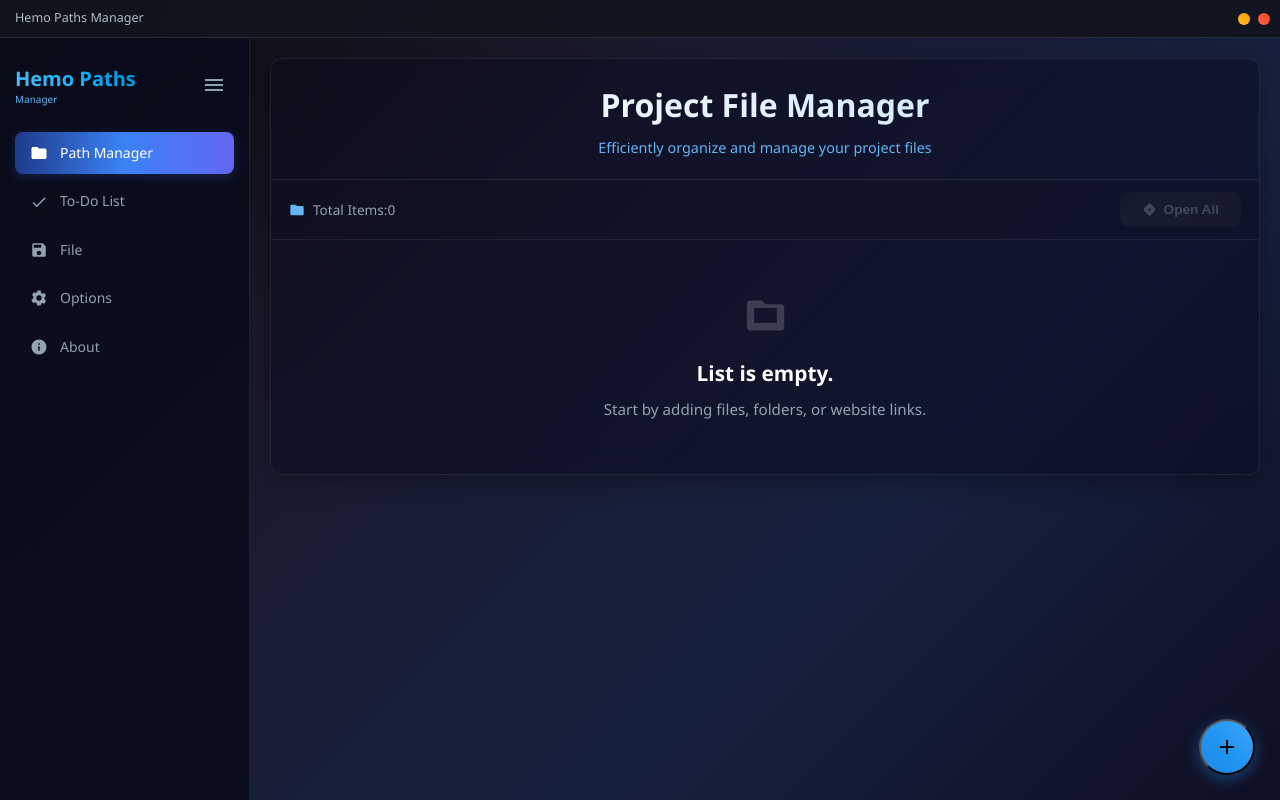
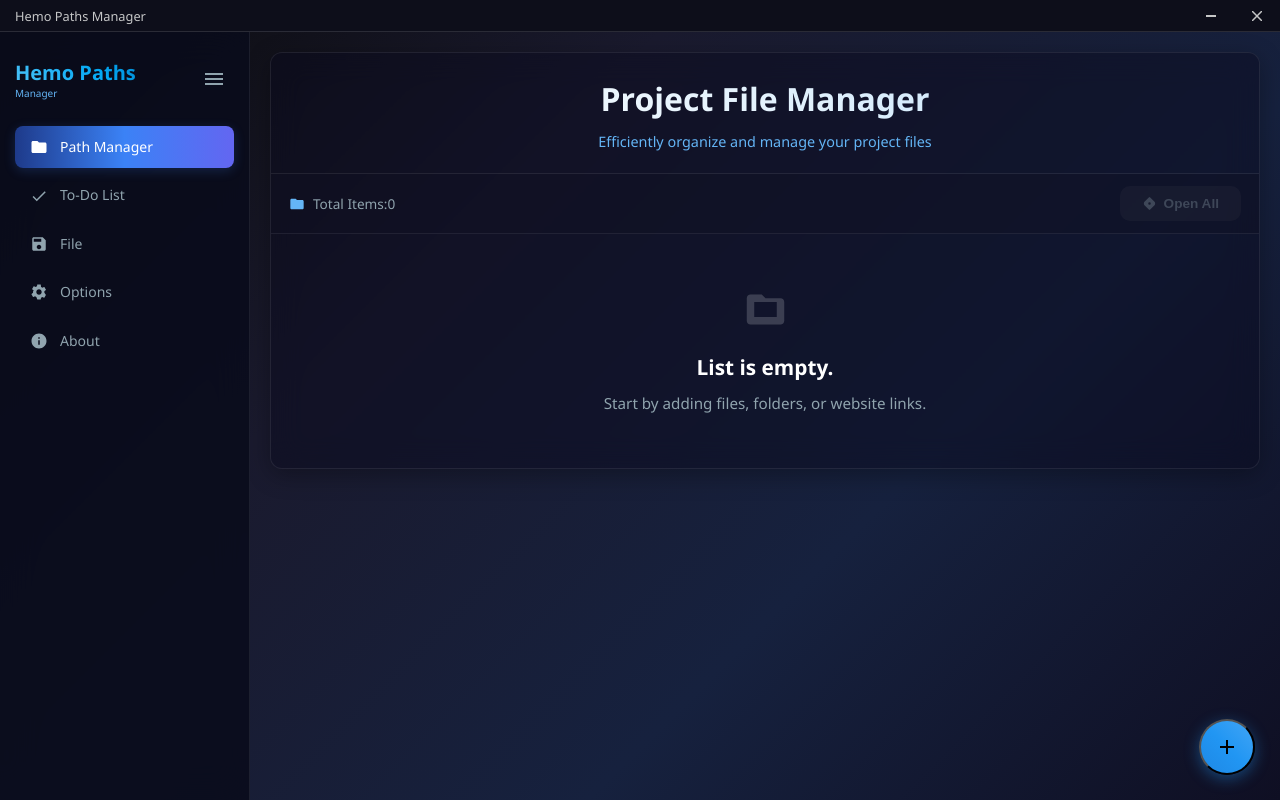
Before and after one commit to SamerIQ56X/HemoPaths, a plain HTML site: page index.html in a window 1280 px wide. Drawn offline with Linux system fonts and the light colour scheme.

Commit message:
Add files via upload

```diff
--- a/index.html
+++ b/index.html
@@ -23,39 +23,71 @@
 
         /* --- Custom Draggable Title Bar --- */
         .custom-title-bar {
-            position: fixed; top: 0; left: 0; width: 100%; height: 38px;
-            background-color: rgba(18, 20, 30, 0.9);
-            backdrop-filter: blur(12px);
+            position: fixed; top: 0; left: 0; width: 100%; height: 32px; /* Reduced height for Windows feel */
+            background-color: #0d0e1a; /* Solid, darker color for title bar */
             -webkit-app-region: drag;
             z-index: 100000; display: flex; align-items: center;
-            justify-content: space-between; padding: 0 10px 0 15px;
-            user-select: none; border-bottom: 1px solid rgba(255, 255, 255, 0.1);
-        }
-        .window-app-title { color: #b0bec5; font-size: 0.9em; font-weight: 500; -webkit-app-region: no-drag; }
-
-        /* --- Window Controls --- */
+            justify-content: space-between; padding: 0 0 0 10px; /* Adjust padding for LTR */
+            user-select: none;
+            border-bottom: 1px solid rgba(255, 255, 255, 0.12); /* Slightly more visible border */
+        }
+        .window-app-title {
+            color: #c5c6c7;
+            font-size: 0.8rem;
+            font-weight: 400;
+            -webkit-app-region: no-drag;
+            padding-left: 5px;
+            line-height: 32px; /* Vertically center title */
+        }
+
+        /* --- Window Controls (Windows Style) --- */
         .window-controls {
             position: static; -webkit-app-region: no-drag;
-            display: flex; gap: 8px; margin-left: auto;
+            display: flex; height: 100%; /* Make controls fill title bar height */
+            margin-left: auto; /* Pushes to the right in LTR */
         }
         html[dir="rtl"] .window-controls { margin-right: auto; margin-left: initial; }
+
         .window-btn {
-            width: 12px; height: 12px; border-radius: 50%; cursor: pointer;
-            transition: all 0.2s ease; border: none; position: relative; -webkit-app-region: no-drag;
-        }
-        .window-btn:hover { transform: scale(1.15); box-shadow: 0 0 8px rgba(255, 255, 255, 0.25); }
-        .close-btn { background: linear-gradient(45deg, #ff5f56, #e64a19); }
-        .minimize-btn { background: linear-gradient(45deg, #ffbd2e, #ffa000); }
-        .close-btn:hover::after, .minimize-btn:hover::after {
-            position: absolute; top: 50%; left: 50%; transform: translate(-50%, -50%);
-            font-size: 8px; color: rgba(0,0,0,0.7); font-weight: bold;
-        }
-        .close-btn:hover::after { content: '×'; }
-        .minimize-btn:hover::after { content: '−'; }
+            width: 46px; /* Standard width for Windows buttons */
+            height: 100%;
+            display: flex;
+            align-items: center;
+            justify-content: center;
+            background-color: transparent;
+            border: none;
+            color: #c5c6c7; /* Icon color */
+            cursor: pointer;
+            transition: background-color 0.15s ease;
+            -webkit-app-region: no-drag;
+            padding: 0;
+            border-radius: 0; /* Square buttons */
+        }
+        .window-btn svg {
+            width: 10px;
+            height: 10px;
+            fill: currentColor;
+        }
+        .window-btn:hover {
+            background-color: rgba(255, 255, 255, 0.1);
+            color: white;
+        }
+        .close-btn:hover {
+            background-color: #e81123; /* Windows red for close hover */
+            color: white;
+        }
+        .minimize-btn:active, .close-btn:active {
+             background-color: rgba(255, 255, 255, 0.2);
+        }
+        .close-btn:active {
+            background-color: #f1707a; /* Darker red on active */
+        }
+
 
         /* --- Sidebar --- */
         .sidebar {
-            position: fixed; left: 0; top: 38px; width: 250px; height: calc(100vh - 38px);
+            position: fixed; left: 0; top: 32px; /* Start below custom title bar */
+            width: 250px; height: calc(100vh - 32px); /* Adjust height */
             background: rgba(10, 12, 28, 0.88); backdrop-filter: blur(18px);
             border-right: 1px solid rgba(255, 255, 255, 0.08);
             padding: 15px; transition: all 0.3s ease; z-index: 9999;
@@ -104,8 +136,9 @@
         /* --- Main Content Area --- */
         .main-content {
             margin-left: 250px; padding: 20px;
-            padding-top: calc(20px + 38px); transition: margin-left 0.3s ease; min-height: 100vh;
-            overflow-y: auto; height: calc(100vh - 38px);
+            padding-top: calc(20px + 32px); /* Adjusted for new title bar height */
+            transition: margin-left 0.3s ease; min-height: 100vh;
+            overflow-y: auto; height: calc(100vh - 32px); /* Adjusted for new title bar height */
         }
         .main-content.expanded { margin-left: 70px; }
         .page { display: none; animation: fadeInContent 0.4s ease-out; }
@@ -225,7 +258,7 @@
         #todoInput,
         #newExtensionInput,
         #newExtensionCategoryNameInput,
-        #openIntervalInput { /* Added for new input */
+        #openIntervalInput {
             flex: 1;
             padding: 12px 15px;
             border: 1px solid rgba(100, 110, 130, 0.5);
@@ -325,7 +358,7 @@
         }
         .item-card-main { display: flex; align-items: center; gap: 10px; margin-bottom: 8px; }
         .item-card-icon svg { width: 28px; height: 28px; fill: #64b5f6; flex-shrink: 0; }
-        .item-card-info { overflow: hidden; }
+        .item-card-info { overflow: hidden; flex-grow: 1; /* Allow info to take space */ }
         .item-card-name { font-size: 0.95rem; font-weight: 600; white-space: nowrap; overflow: hidden; text-overflow: ellipsis; color: white; }
         .item-card-filetype { font-size: 0.75rem; color: #90a4ae; }
         .item-card-path {
@@ -344,8 +377,10 @@
         .item-card-actions-trigger svg { width: 16px; height: 16px; }
         .item-card-direct-open { /* New style for direct open button */
             -webkit-app-region: no-drag;
-            margin-right: 8px; /* Spacing from options button */
-        }
+            margin-left: 8px; /* Spacing from info block */
+            flex-shrink: 0; /* Prevent shrinking */
+        }
+        html[dir="rtl"] .item-card-direct-open { margin-right: 8px; margin-left: 0; }
 
 
         .item-actions-menu {
@@ -634,8 +669,12 @@
     <div class="custom-title-bar">
         <span class="window-app-title">Hemo Paths Manager</span>
         <div class="window-controls">
-            <button class="window-btn minimize-btn" onclick="handleMinimizeWindow()" title="Minimize"></button>
-            <button class="window-btn close-btn" onclick="handleCloseWindow()" title="Close"></button>
+            <button class="window-btn minimize-btn" onclick="handleMinimizeWindow()" title="Minimize">
+                 <svg viewBox="0 0 10 10"><path d="M0 4h10v2H0z"/></svg>
+            </button>
+            <button class="window-btn close-btn" onclick="handleCloseWindow()" title="Close">
+                <svg viewBox="0 0 10 10"><path d="M0 0l10 10M10 0l-10 10" stroke="currentColor" stroke-width="1.5" /></svg>
+            </button>
         </div>
     </div>
 
@@ -1448,7 +1487,7 @@
     }
     async function handleSaveProjectAs() {
         if (!ipcRenderer) { showAppNotification('File operations are available in the desktop app only.', 'warning'); return; }
-        const projectData = { projectFiles, appCategories, todos, customExtensionMappings, version: "1.0" };
+        const projectData = { projectFiles, appCategories, todos, customExtensionMappings, openInterval, version: "1.0" };
         try {
             const filePath = await ipcRenderer.invoke('save-dialog', JSON.stringify(projectData));
             if (filePath) { activeFilePath = filePath; addToProjectHistory(filePath); updateActiveProjectInfo(); showAppNotification(`Project saved to: ${pathModule ? pathModule.basename(filePath) : filePath}`, 'success'); }
@@ -1457,7 +1496,7 @@
     async function handleSaveActiveProject(showNotification = true) {
         if (!activeFilePath) { if (showNotification) showAppNotification('No active project to save. Use "Save Project As..." first.', 'warning'); return; }
         if (!ipcRenderer) { showAppNotification('File operations are available in the desktop app only.', 'warning'); return; }
-        const projectData = { projectFiles, appCategories, todos, customExtensionMappings, version: "1.0" };
+        const projectData = { projectFiles, appCategories, todos, customExtensionMappings, openInterval, version: "1.0" };
         try {
             await ipcRenderer.invoke('save-file', {filePath: activeFilePath, data: JSON.stringify(projectData) });
             if (showNotification) showAppNotification(`Project "${pathModule ? pathModule.basename(activeFilePath) : activeFilePath}" saved.`, 'success');
@@ -1521,7 +1560,7 @@
                 showAppNotification('Open interval saved!', 'success');
             } else {
                 showAppNotification('Invalid interval value. Must be at least 0.05.', 'warning');
-                DOM.openIntervalInput.value = openInterval; // Revert to old value
+                DOM.openIntervalInput.value = openInterval;
             }
         }
     }
@@ -1647,7 +1686,7 @@
                 }
             }
         });
-        if(DOM.newManagedCategoryInput) DOM.newManagedCategoryInput.addEventListener('keydown', e => { if (e.key === 'Enter') DOM.addManagedCategoryBtn.click(); });
+        if(DOM.newManagedCategoryInput) DOM.newManagedCategoryInput.addEventListener('keydown', e => { if (e.key === 'Enter' && DOM.addManagedCategoryBtn) DOM.addManagedCategoryBtn.click(); });
     });
     window.addEventListener('error', e => { console.error('[Renderer] Unhandled Error:', e); showAppNotification('An unexpected error occurred!', 'error'); });
     window.addEventListener('unhandledrejection', event => { console.error('[Renderer] Unhandled Rejection:', event.reason); showAppNotification('An unexpected async error occurred!', 'error'); });
```
